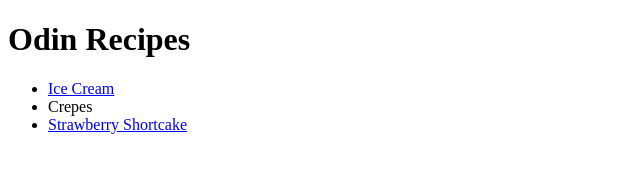
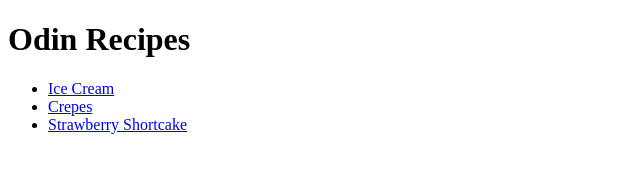
Before and after one commit to VeTOP/odin-recipes, a plain HTML site: page index.html in a window 1280 px wide. Shown: the full height of the page, 0-640 px from the left. Drawn offline with Linux system fonts and the light colour scheme.

Commit message:
Update index.html

```diff
--- a/index.html
+++ b/index.html
@@ -10,7 +10,7 @@
     <h1>Odin Recipes</h1>
     <ul>
         <li><a href="recipes/vanilla-ice-cream.html">Ice Cream</a></li>
-        <li><a href="recipes/crepes.html"></a>Crepes</li>
+        <li><a href="recipes/crepes.html">Crepes</a></li>
         <li><a href="recipes/shortcake.html">Strawberry Shortcake</a></li>
     </ul>
 </body>
```
